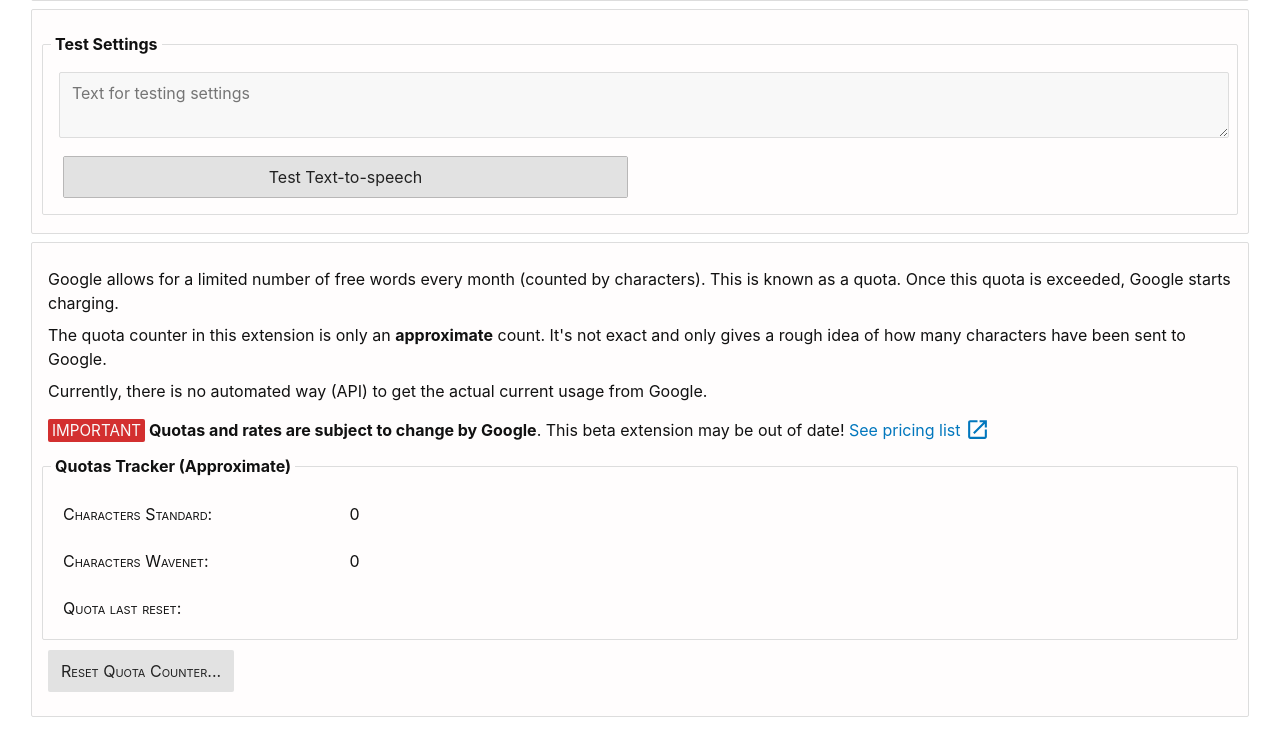
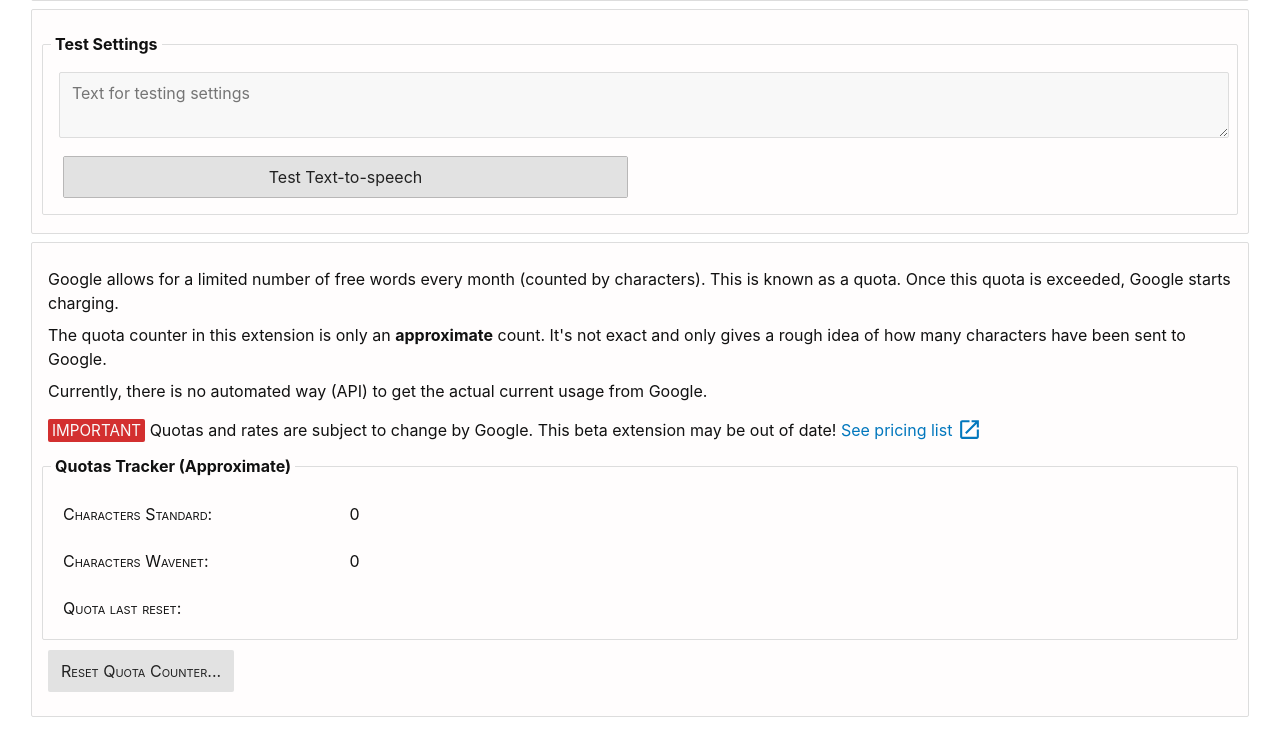
Before and after one commit to trophygeek/ReadMeTheText, a website with bundled scripts: page extension/src/options.html in a window 1280 px wide. Shown: the part 964-1712 px from the top of the page. Built offline with nearby package versions, Linux system fonts and the light colour scheme.

Commit message:
Remove commented out code and removed bold from some text.

```diff
--- a/extension/src/options.html
+++ b/extension/src/options.html
@@ -242,7 +242,7 @@
 
   <p>Currently, there is no automated way (API) to get the actual current usage from Google.</p>
 
-  <p><mark class="secondary">IMPORTANT</mark><b> Quotas and rates are subject to change by Google</b>. This beta extension may be out of date!
+  <p><mark class="secondary">IMPORTANT</mark> Quotas and rates are subject to change by Google. This beta extension may be out of date!
     <a href="https://cloud.google.com/text-to-speech/pricing" target="_blank">See pricing list
       <svg viewBox="0 0 24 24" class="icon" fill="#0277bd" aria-hidden="true" tabindex="0">
         <use xlink:href="#launch-icon"></use>
```
Also changed, not shown: extension/src/options.js (+0 -34 lines).
